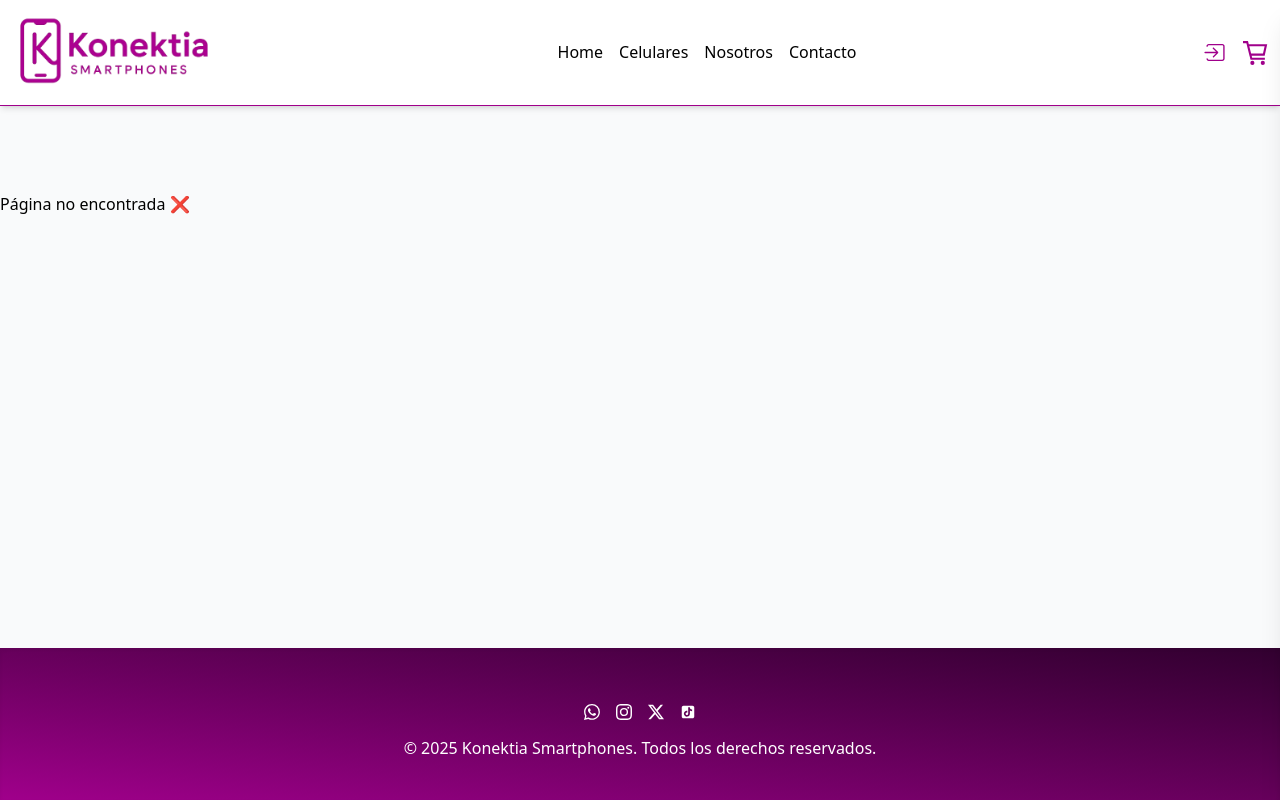
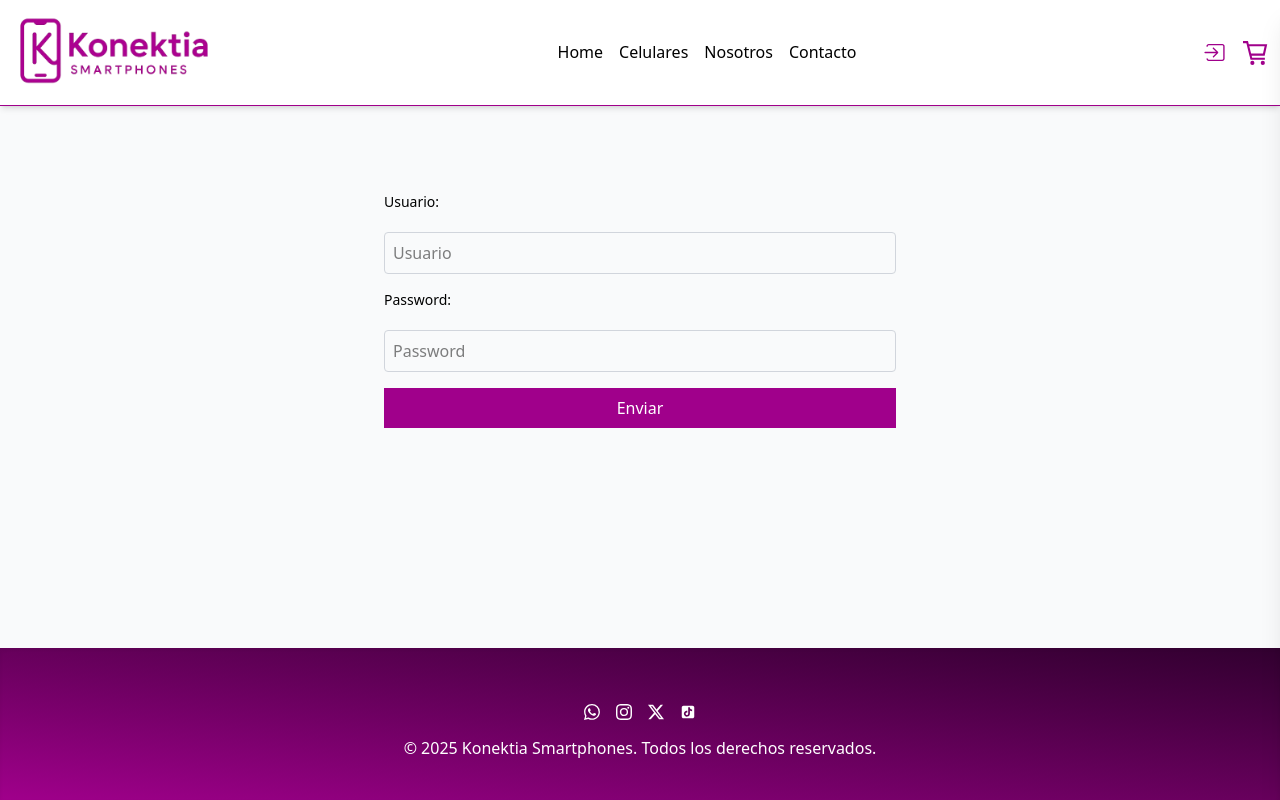
Before and after one commit to germanpgonzalez/konektia-ecommerce, a React (Vite) app: page /konektia-ecommerce/login in a window 1280 px wide. Built offline with nearby package versions, Linux system fonts and the light colour scheme.

Commit message:
Agregando la página login

```diff
--- a/index.html
+++ b/index.html
@@ -1,5 +1,5 @@
 <!doctype html>
-<html lang="en">
+<html lang="es">
   <head>
     <meta charset="UTF-8" />
     <link rel="icon" type="image/svg+xml" href="/vite.svg" />
--- a/package.json
+++ b/package.json
@@ -7,7 +7,8 @@
     "dev": "vite",
     "build": "tsc -b && vite build",
     "lint": "eslint .",
-    "preview": "vite preview"
+    "preview": "vite preview",
+    "deploy": "gh-pages -d dist"
   },
   "dependencies": {
     "@tailwindcss/vite": "^4.1.5",
@@ -24,6 +25,7 @@
     "eslint": "^9.25.0",
     "eslint-plugin-react-hooks": "^5.2.0",
     "eslint-plugin-react-refresh": "^0.4.19",
+    "gh-pages": "^6.3.0",
     "globals": "^16.0.0",
     "tailwindcss": "^4.1.5",
     "typescript": "~5.8.3",
--- a/src/Pages/App/App.tsx
+++ b/src/Pages/App/App.tsx
@@ -3,6 +3,7 @@ import Home from '../Home';
 import Celulares from '../Celulares';
 import Contacto from '../Contacto';
 import NotFount from '../NotFound';
+import Login from '../Login';
 import './App.css'
 
 const AppRoutes = () => {
@@ -11,6 +12,7 @@ const AppRoutes = () => {
     { path: '/', element: <Home /> },
     { path: '/celulares', element: <Celulares /> },
     { path: '/contacto', element: <Contacto /> },
+    { path: '/login', element: <Login /> },
     { path: '/*', element: <NotFount /> },
   ]);
 
@@ -20,7 +22,7 @@ const AppRoutes = () => {
 const App = () => {
 
   return (
-      <BrowserRouter>
+      <BrowserRouter basename="/konektia-ecommerce">
         <AppRoutes />
       </BrowserRouter>
   );
--- /dev/null
+++ b/src/Pages/Login/index.tsx
@@ -0,0 +1,43 @@
+import Layout from "../../Components/Layout";
+
+const Login = () => {
+
+    const handleSubmit = (e: React.MouseEvent<HTMLInputElement, MouseEvent>) => {
+        e.preventDefault();
+    }
+
+  return (
+    <Layout>
+      <div className="flex flex-col items-center justify-center">
+        <form action="" className="flex flex-col gap-4 w-full max-w-lg">
+          <label htmlFor="usuario" className="text-sm mb-1">
+            Usuario:
+          </label>
+          <input
+            type="text"
+            placeholder="Usuario"
+            id="usuario"
+            className="p-2 border border-gray-300 rounded focus:outline-none focus:ring-2 focus:ring-primario/70"
+          />
+          <label htmlFor="password" className="text-sm mb-1">
+            Password:
+          </label>
+          <input
+            type="pasword"
+            placeholder="Password"
+            id="password"
+            className="p-2 border border-gray-300 rounded focus:outline-none focus:ring-2 focus:ring-primario/70"
+          />
+          <input
+            type="submit"
+            value="Enviar"
+            className="bg-primario text-white w-full py-2 cursor-pointer hover:opacity-80"
+            onClick={(e) => handleSubmit(e)}
+            />
+        </form>
+      </div>
+    </Layout>
+  );
+};
+
+export default Login;
--- a/src/components/Navbar.tsx
+++ b/src/components/Navbar.tsx
@@ -1,5 +1,5 @@
 import { useState } from "react";
-import { NavLink } from "react-router-dom";
+import { Link, NavLink } from "react-router-dom";
 import { GrCart } from "react-icons/gr";
 import { IoIosLogIn } from "react-icons/io";
 import { Cart } from "../Components/Cart";
@@ -62,8 +62,10 @@ const Navbar = () => {
         </div>
         <div>
           <ul className="flex gap-4">
-            <li>
+            <li className="cursor-pointer">
+              <Link to='/login'>
               <IoIosLogIn size={25} />
+              </Link>
             </li>
             <li className="cursor-pointer" onClick={() => setIsCartOpen(true)}>
               <GrCart size={25}  />
--- a/src/components/ProductList.tsx
+++ b/src/components/ProductList.tsx
@@ -44,7 +44,7 @@ export const ProductList = () => {
 
   return (
     <>
-     <h2 className="text-3xl font-bold text-gray-800 mb-4">Nuestros productos</h2>
+     <h2 className="text-2xl font-bold text-gray-800 mb-4 border-b-3 inline-block border-primario pb-1">Nuestros productos</h2>
       {loading ? (
         <ul className="grid grid-cols-4 gap-6 top-3">
           {[...Array(10)].map((_, index) => (
--- a/vite.config.ts
+++ b/vite.config.ts
@@ -2,8 +2,10 @@ import { defineConfig } from 'vite'
 import tailwindcss from '@tailwindcss/vite'
 import react from '@vitejs/plugin-react-swc'
 
+
 // https://vite.dev/config/
 export default defineConfig({
+  base: '/konektia-ecommerce/',
   plugins: [
     react(),
     tailwindcss(),
```
Also changed, not shown: 1 other file (tests, documents, lock files or other folders).
